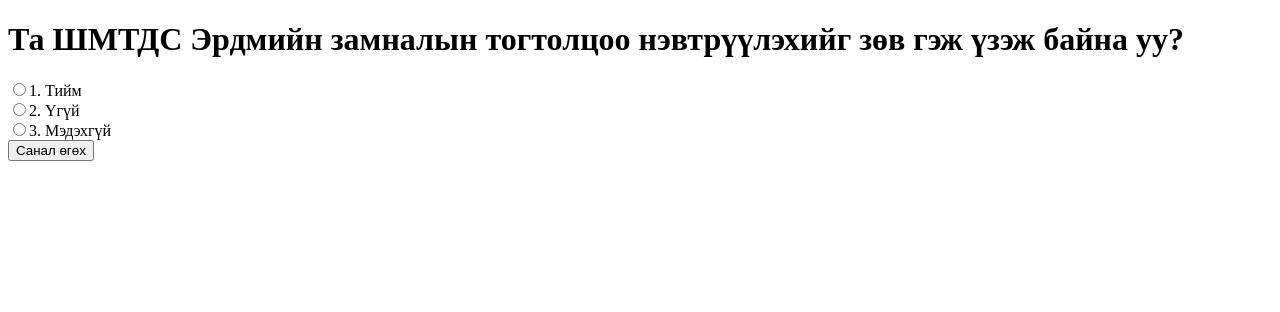
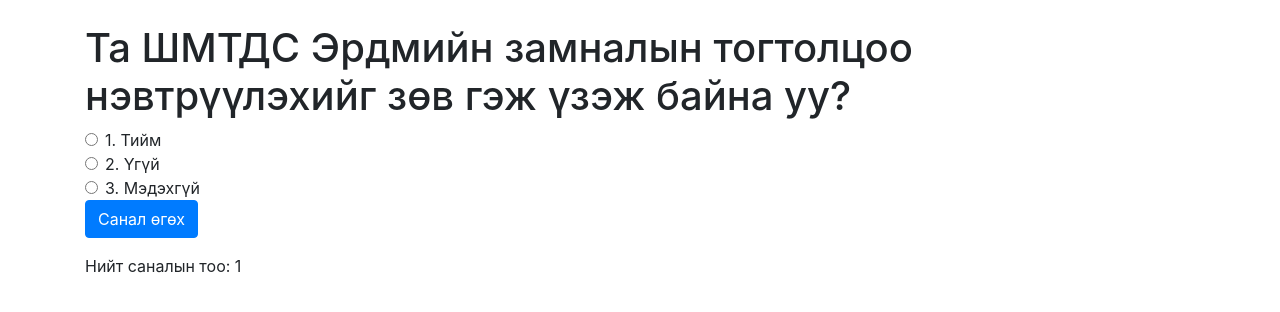
Before and after one commit to Ragchaa3/Work, a PHP site: page /poll.php in a window 1280 px wide. Shown: the top 312 px of the page. Run offline with PHP 8.4, Linux system fonts and the light colour scheme.

Commit message:
Add files via upload

```diff
--- a/poll.php
+++ b/poll.php
@@ -2,36 +2,54 @@
 <html>
 <head>
     <title>Санал асуулга</title>
+    <!-- Bootstrap сангийн холбоосуудыг оруулах -->
+    <link rel="stylesheet" href="https://maxcdn.bootstrapcdn.com/bootstrap/4.5.2/css/bootstrap.min.css">
+    <script src="https://ajax.googleapis.com/ajax/libs/jquery/3.5.1/jquery.min.js"></script>
+    <script src="https://cdnjs.cloudflare.com/ajax/libs/popper.js/1.16.0/umd/popper.min.js"></script>
+    <script src="https://maxcdn.bootstrapcdn.com/bootstrap/4.5.2/js/bootstrap.min.js"></script>
 </head>
 <body>
-<?php
-    // Санал өгсөн эсэхийг шалгах
-    if (isset($_COOKIE['last_poll_time'])) {
-        $last_poll_time = $_COOKIE['last_poll_time'];
-        $current_time = time();
-        $time_difference = $current_time - $last_poll_time;
+<div class="container mt-4">
+    <?php
+    // poll.txt файлыг уншиж, санал асуулгыг үзүүлэх
+    $lines = file("poll.txt", FILE_IGNORE_NEW_LINES);
+    echo "<h1>".$lines[0]."</h1>";
+    echo "<form method='post'>";
 
-        if ($time_difference < 180) {
-            echo "Дахин санал өгөх боломжгүй";
+    for ($i = 1; $i <= 3; $i++) {
+        echo "<div class='form-check'>";
+        echo "<input type='radio' class='form-check-input' name='answer' value='$i' id='answer$i'>";
+        echo "<label class='form-check-label' for='answer$i'>".$lines[$i]."</label>";
+        echo "</div>";
+    }
+    echo "<input type='submit' name='submit' value='Санал өгөх' class='btn btn-primary'>";
+    echo "</form>";
+    ?>
+    <?php
+
+    if (isset($_POST['answer']) && isset($_POST['submit'])) {
+        $selectedAnswer = $_POST['answer'];
+        $pollName = 'poll_form';
+        if (!isset($_COOKIE[$pollName])) {
+            setcookie($pollName, 'submitted', time() + 180); // 3 минут хугацаанд нэг удаа
+            echo "<div class='alert alert-success'>Санал амжилттай илгээгдлээ</div>";
+            // Саналыг файлд хадгалах
+            $file = fopen("poll_results.txt", "a");
+            if ($file) {
+                fwrite($file, $selectedAnswer . "\n");
+                fclose($file);
+            }
+        } else {
+            echo "<div class='alert alert-danger'>3 минутын дотор дахин санал өгөх боломжгүй</div>";
         }
     }
-
-    // poll.txt файлыг уншиж, санал асуулгыг үзүүлэх
-    $lines = file("poll.txt", FILE_IGNORE_NEW_LINES);
-
-    // Санал асуулгыг үзүүлэх
-    echo "<h1>".$lines[0]."</h1>";
-    echo "<form method='post' action='submit_poll.php'>";
-
-    // Хариултуудыг үзүүлэх
-    for ($i = 1; $i <= 3; $i++) {
-        echo "<input type='radio' name='answer' value='$i'>".$lines[$i]."<br>";
-    }
-
-    // Санал өгсөн тоог файлын харгалзах талбарт хадгалах
-    echo "<input type='submit' value='Санал өгөх'>";
-
-    echo "</form>";
     ?>
+    <?php
+    // "poll_results.txt" файлыг унших
+    $pollResults = file("poll_results.txt", FILE_IGNORE_NEW_LINES);
+    $totalVotes = count($pollResults);
+    echo "<p class='mt-3'>Нийт саналын тоо: $totalVotes</p>";
+    ?>
+</div>
 </body>
 </html>
```
